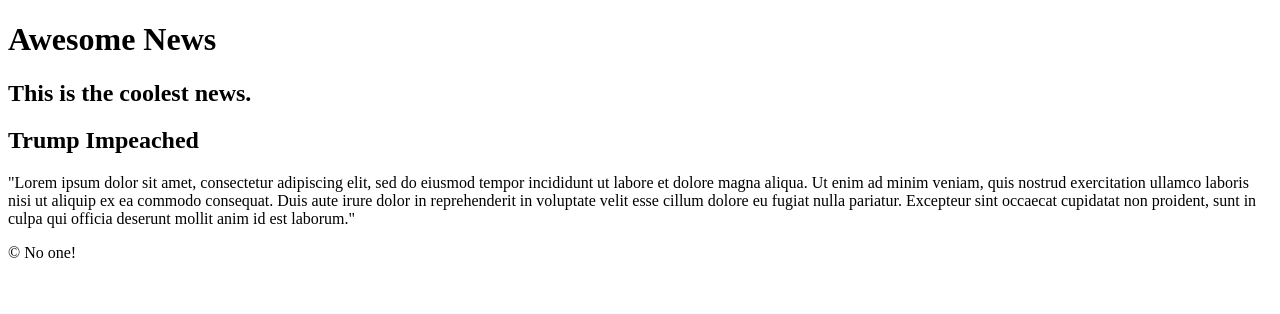
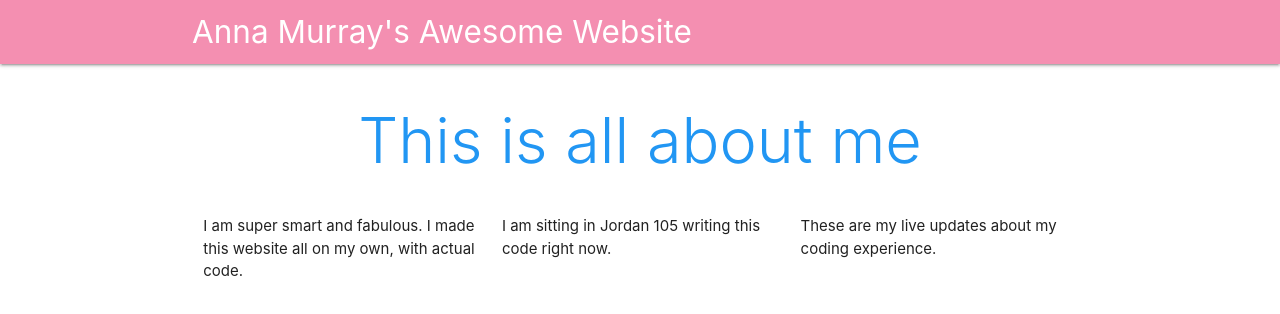
Before and after one commit to amurray9/amurray9.github.io, a plain HTML site: page index.html in a window 1280 px wide. Drawn offline with nearby package versions, Linux system fonts and the light colour scheme.

Commit message:
push two

```diff
--- a/index.html
+++ b/index.html
@@ -1,26 +1,54 @@
-<!doctype html>
+<!DOCTYPE html>
 <html>
-<head>
-  <title>Anna Murray</title>
-</head>
-<body>
+  <head>
+    <!--Import Google Icon Font-->
+    <link href="http://fonts.googleapis.com/icon?family=Material+Icons" rel="stylesheet">
+    <!--Import materialize.css-->
+    <!-- Compiled and minified CSS -->
+  <link rel="stylesheet" href="https://cdnjs.cloudflare.com/ajax/libs/materialize/0.98.0/css/materialize.min.css">
+    <link type="text/css" rel="stylesheet" href="css/materialize.min.css"  media="screen,projection"/>
 
-    <header>
-      <h1>Awesome News</h1>
-      <h2>This is the coolest news.</h2>
-    </header>
+    <!--Let browser know website is optimized for mobile-->
+    <meta name="viewport" content="width=device-width, initial-scale=1.0"/>
+  </head>
 
-    <main>
+  <body>
 
-      <articles>
-        <h2>Trump Impeached</h2>
-        <p>"Lorem ipsum dolor sit amet, consectetur adipiscing elit, sed do eiusmod tempor incididunt ut labore et dolore magna aliqua. Ut enim ad minim veniam, quis nostrud exercitation ullamco laboris nisi ut aliquip ex ea commodo consequat. Duis aute irure dolor in reprehenderit in voluptate velit esse cillum dolore eu fugiat nulla pariatur. Excepteur sint occaecat cupidatat non proident, sunt in culpa qui officia deserunt mollit anim id est laborum."</p>
-      </article>
+    <nav class="#f48fb1 pink lighten-3">
+      <div class="container">
+        <a class="brand-logo" href="#">Anna Murray's Awesome Website</a>
+      </div>
+    </nav>
+
+    <main class="container">
+      <h1 class="center header light blue-text">This is all about me</h1>
     </main>
 
-    <footer>
-      <p>&copy; No one!</p>
-    </footer>
 
-</body>
+    <section class="container">
+
+      <div class="row">
+
+        <div class="col s4">
+          <p>I am super smart and fabulous. I made this website all on my own, with actual code.</p>
+        </div>
+
+        <div class="col s4">
+          <p>I am sitting in Jordan 105 writing this code right now.</p>
+        </div>
+
+        <div class="col s4">
+          <p>These are my live updates about my coding experience.</p>
+        </div>
+
+
+      </div>
+    </section>
+
+    <!--Import jQuery before materialize.js-->
+    <script type="text/javascript" src="https://code.jquery.com/jquery-2.1.1.min.js"></script>
+    <script type="text/javascript" src="js/materialize.min.js"></script>
+  </body>
+  <!-- Compiled and minified JavaScript -->
+  <script src="https://cdnjs.cloudflare.com/ajax/libs/materialize/0.98.0/js/materialize.min.js"></script>
 </html>
```
